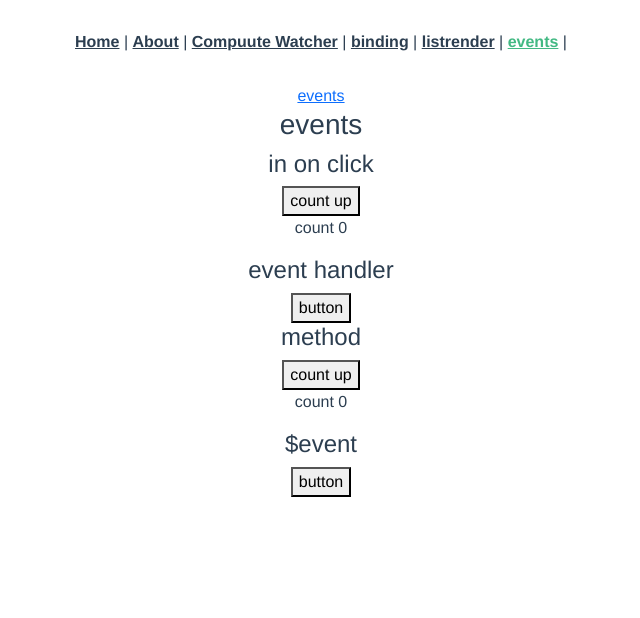
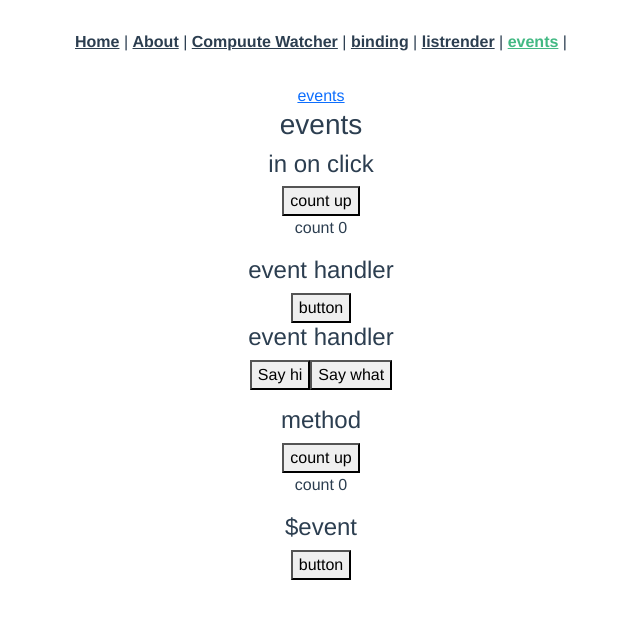
Before and after one commit to g00chy/vue-tutrial, a Vue app: page /events in a window 1280 px wide. Shown: the top 618 px of the page, without its empty margins (319-959 px from the left). Built offline with nearby package versions, Linux system fonts and the light colour scheme.

Commit message:
say say sa-y

```diff
--- a/src/components/events/event1.vue
+++ b/src/components/events/event1.vue
@@ -6,6 +6,10 @@
     <p>count {{ counter }}</p>
     <h4>event handler</h4>
     <button v-on:click="greet">button</button>
+    <h4>event handler</h4>
+    <button v-on:click="say('hi')">Say hi</button>
+    <button v-on:click="say('what')">Say what</button>
+    <p>{{ message }}</p>
     <h4>method</h4>
     <button v-on:click="countUp">count up</button>
     <p>count {{ counter2 }}</p>
@@ -36,6 +40,9 @@ export default Vue.extend({
         alert(event.target.tagName);
       }
     },
+    say(param: string): void {
+      this.message = param;
+    },
     messageAndEvent(message: string, events: Event): void {
       if (events) {
         events.preventDefault();
```
